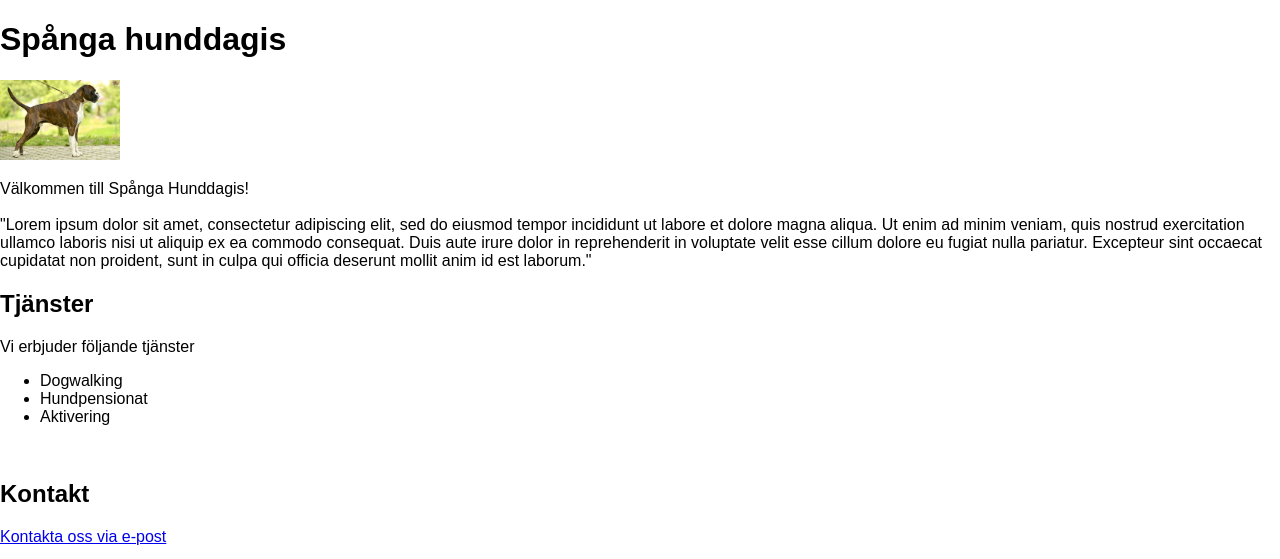
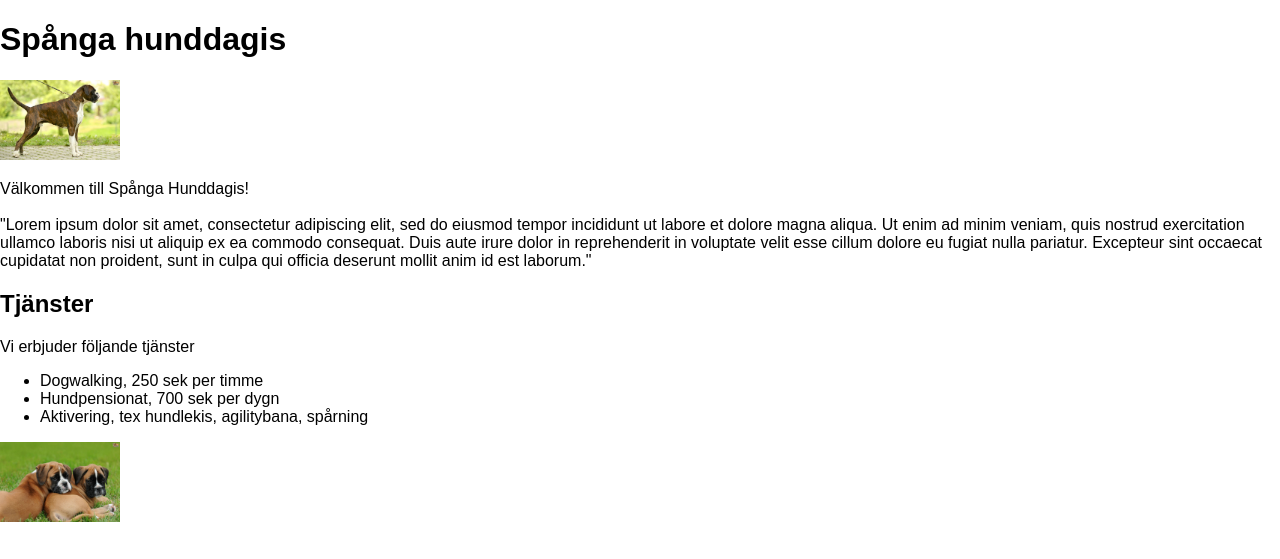
Before and after one commit to viktoriaenmark/Comprendcodecamp, a plain HTML site: page index.html in a window 1280 px wide. Shown: the top 559 px of the page. Drawn offline with Linux system fonts and the light colour scheme; files whose address does not match are found by name.

Commit message:
added second image

```diff
--- a/index.html
+++ b/index.html
@@ -18,20 +18,27 @@
   <p> Välkommen till Spånga Hunddagis! <BR>
   <BR>
 
-  "Lorem ipsum dolor sit amet, consectetur adipiscing elit, sed do eiusmod tempor incididunt ut
-  labore et dolore magna aliqua. Ut enim ad minim veniam, quis nostrud exercitation ullamco
-   laboris nisi ut aliquip ex ea commodo consequat. Duis aute irure dolor in reprehenderit
-    in voluptate velit esse cillum dolore eu fugiat nulla pariatur. Excepteur sint
-    occaecat cupidatat non proident, sunt in culpa qui officia deserunt mollit anim
+  "Lorem ipsum dolor sit amet, consectetur adipiscing elit,
+  sed do eiusmod tempor incididunt ut labore et dolore magna
+  aliqua. Ut enim ad minim veniam, quis nostrud exercitation ullamco
+   laboris nisi ut aliquip ex ea commodo consequat. Duis aute
+   irure dolor in reprehenderit
+    in voluptate velit esse cillum dolore eu fugiat nulla pariatur.
+    Excepteur sint
+    occaecat cupidatat non proident, sunt in culpa qui
+    officia deserunt mollit anim
     id est laborum."
 <BR>
   <h2> Tjänster </h2>
 Vi erbjuder följande tjänster
 <ul>
-  <li>Dogwalking</li>
-  <li>Hundpensionat</li>
-  <li>Aktivering</li>
+  <li>Dogwalking, 250 sek per timme</li>
+  <li>Hundpensionat, 700 sek per dygn</li>
+  <li>Aktivering, tex hundlekis, agilitybana, spårning</li>
 </ul>
+<img src="C:\Users\viktoria.enmark\Documents\GitHub\Comprendcodecamp\img\boxer puppies.jpg"
+title="Bosse boxer" class="center" width="120" height="80"/>
+
     <p>
 
 
```
